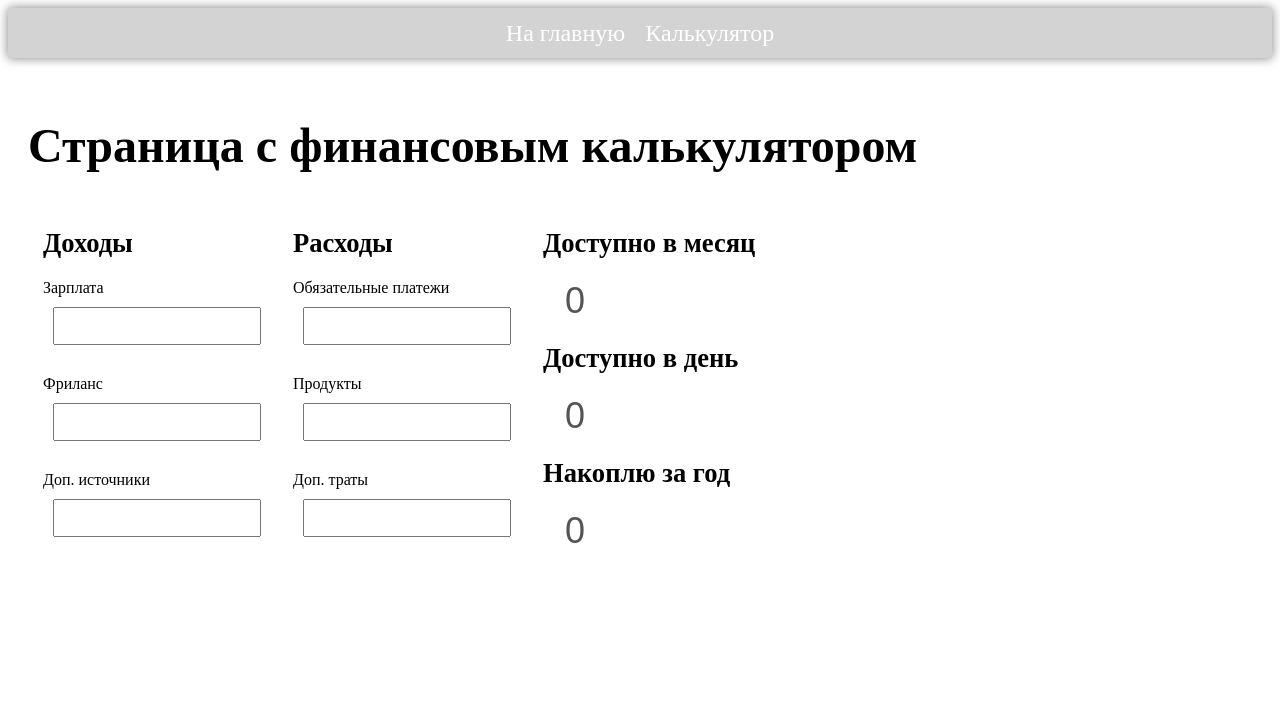
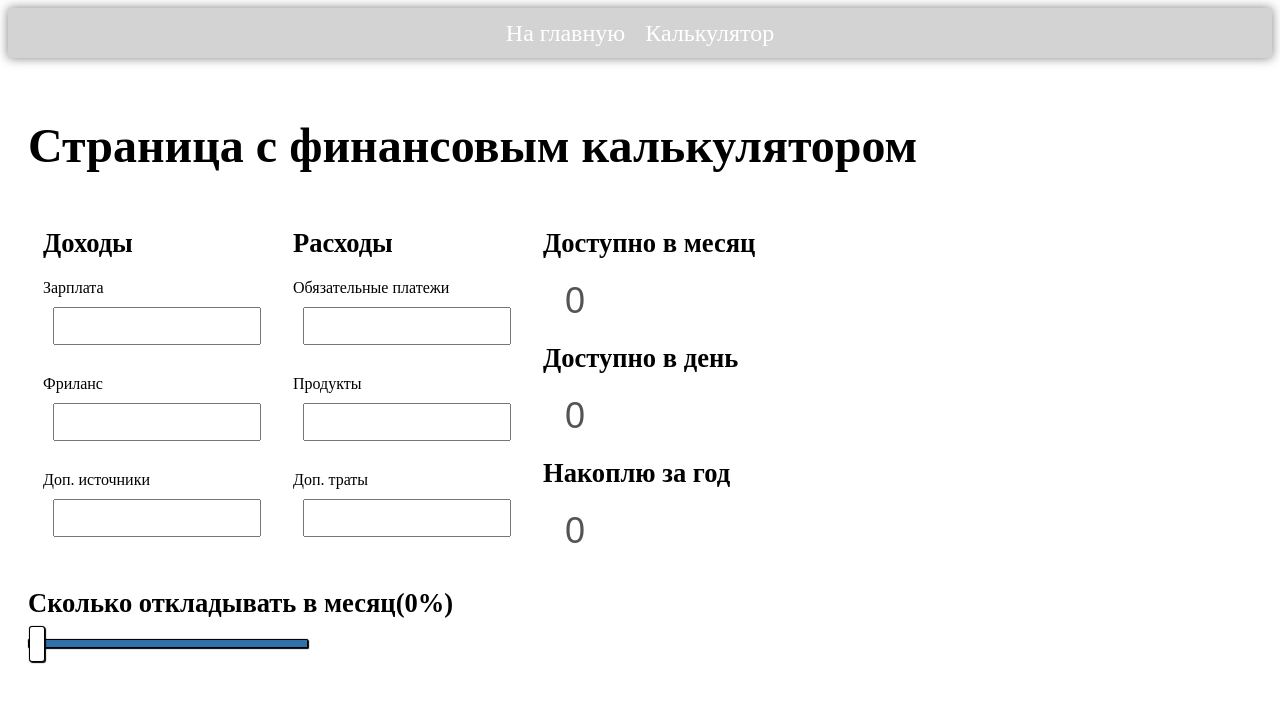
Before and after one commit to igitlog/Nuxt-project, a Nuxt app: page /financeCalculator in a window 1280 px wide. Shown: the top 702 px of the page. Built offline with nearby package versions, Linux system fonts and the light colour scheme.

Commit message:
Add calculate functional

```diff
--- a/components/pages/FinanceCalculator/index.vue
+++ b/components/pages/FinanceCalculator/index.vue
@@ -51,6 +51,12 @@
         </div>
       </div>
     </div>
+    <div class="range-block">
+      <h5>Сколько откладывать в месяц({{this.range}}%)</h5>
+      <div>
+        <input type="range" min="0" max="100" value="0" v-model="range">
+      </div>
+    </div>
   </div>
 </template>
 
@@ -68,6 +74,7 @@ export default Vue.extend({
       totalMonth: 0,
       totalDay: 0,
       kopilka: 0,
+      range: 0,
     };
   },
   computed: {
@@ -75,7 +82,7 @@ export default Vue.extend({
       const salary = Number(this.salary) + Number(this.freelance) + Number(this.dopFinance)
       const payment = Number(this.payments) + Number(this.products) + Number(this.dopPayments)
       if (salary || payment) {
-        return this.totalMonth = salary - payment
+        return this.totalMonth = (salary - payment) - ((salary - payment) / 100 * this.range)
       }
       return this.totalMonth = 0
     },
@@ -84,7 +91,7 @@ export default Vue.extend({
         return this.totalDay = day
     },
     kopilkaCalc(): any {
-      const year = Math.round(this.totalMonth * 12)
+      const year = this.totalMonth * 12
         return this.kopilka = year
     }
   },
@@ -119,7 +126,6 @@ input[type=number]::-webkit-outer-spin-button {
   padding: 15px;
   margin-right: 20px;
   max-width: 200px;
-
 }
 .inputBLock input {
   margin: 10px;
@@ -146,4 +152,95 @@ h5 {
   font-size: 36px;
 }
 
+/* стили для инпута */
+input[type=range] {
+  -webkit-appearance: none;
+  margin: 18px 0;
+  width: 20%;
+  min-width: 280px;
+}
+input[type=range]:focus {
+  outline: none;
+}
+input[type=range]::-webkit-slider-runnable-track {
+  width: 100%;
+  height: 8.4px;
+  cursor: pointer;
+  animate: 0.2s;
+  box-shadow: 1px 1px 1px #000000, 0px 0px 1px #0d0d0d;
+  background: #3071a9;
+  border-radius: 1.3px;
+  border: 0.2px solid #010101;
+}
+input[type=range]::-webkit-slider-thumb {
+  box-shadow: 1px 1px 1px #000000, 0px 0px 1px #0d0d0d;
+  border: 1px solid #000000;
+  height: 36px;
+  width: 16px;
+  border-radius: 3px;
+  background: #ffffff;
+  cursor: pointer;
+  -webkit-appearance: none;
+  margin-top: -14px;
+}
+input[type=range]:focus::-webkit-slider-runnable-track {
+  background: #367ebd;
+}
+input[type=range]::-moz-range-track {
+  width: 100%;
+  height: 8.4px;
+  cursor: pointer;
+  animate: 0.2s;
+  box-shadow: 1px 1px 1px #000000, 0px 0px 1px #0d0d0d;
+  background: #3071a9;
+  border-radius: 1.3px;
+  border: 0.2px solid #010101;
+}
+input[type=range]::-moz-range-thumb {
+  box-shadow: 1px 1px 1px #000000, 0px 0px 1px #0d0d0d;
+  border: 1px solid #000000;
+  height: 36px;
+  width: 16px;
+  border-radius: 3px;
+  background: #ffffff;
+  cursor: pointer;
+}
+input[type=range]::-ms-track {
+  width: 100%;
+  height: 8.4px;
+  cursor: pointer;
+  animate: 0.2s;
+  background: transparent;
+  border-color: transparent;
+  border-width: 16px 0;
+  color: transparent;
+}
+input[type=range]::-ms-fill-lower {
+  background: #2a6495;
+  border: 0.2px solid #010101;
+  border-radius: 2.6px;
+  box-shadow: 1px 1px 1px #000000, 0px 0px 1px #0d0d0d;
+}
+input[type=range]::-ms-fill-upper {
+  background: #3071a9;
+  border: 0.2px solid #010101;
+  border-radius: 2.6px;
+  box-shadow: 1px 1px 1px #000000, 0px 0px 1px #0d0d0d;
+}
+input[type=range]::-ms-thumb {
+  box-shadow: 1px 1px 1px #000000, 0px 0px 1px #0d0d0d;
+  border: 1px solid #000000;
+  height: 36px;
+  width: 16px;
+  border-radius: 3px;
+  background: #ffffff;
+  cursor: pointer;
+}
+input[type=range]:focus::-ms-fill-lower {
+  background: #3071a9;
+}
+input[type=range]:focus::-ms-fill-upper {
+  background: #367ebd;
+}
+
 </style>
```
